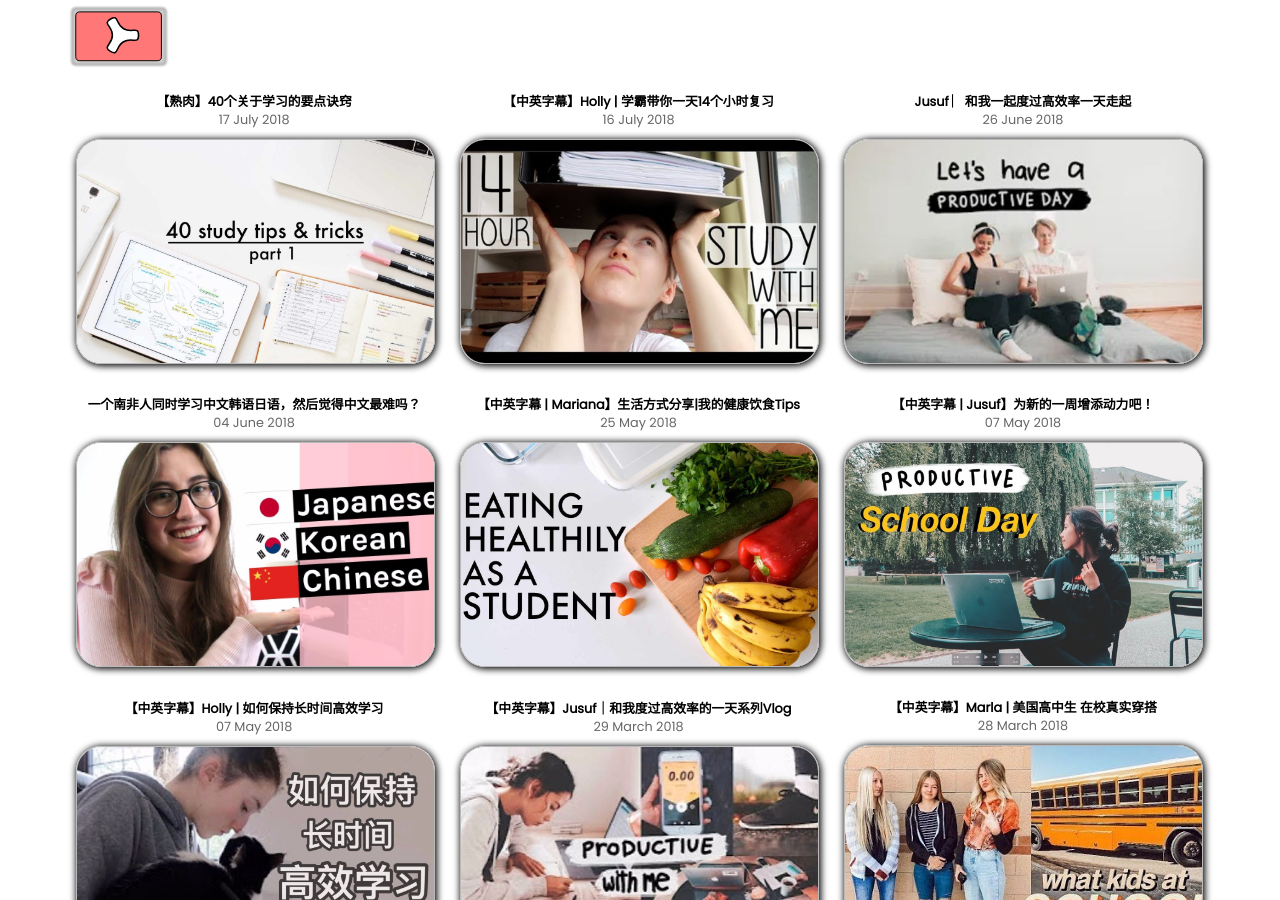
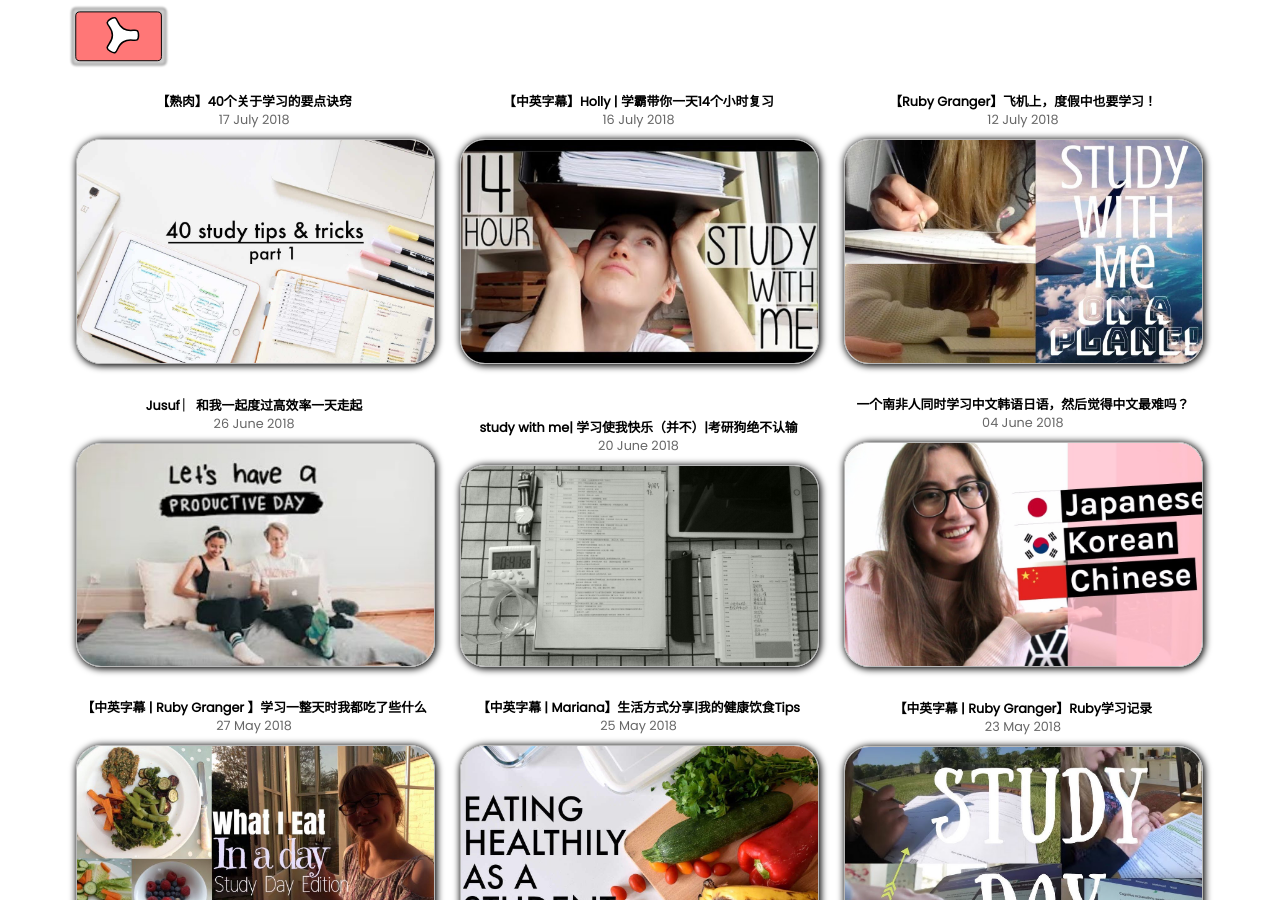
Before and after one commit to wblearn/study-video, a Jekyll site: the page built from pages/videos.html, in a window 1280 px wide and 900 px high. Built offline with Jekyll 4.4.1, drawn with Linux system fonts in a browser that asks for light colours; some of the changed text lies outside the part shown.

Commit message:
add video

```diff
--- a/_layouts/base.html
+++ b/_layouts/base.html
@@ -8,7 +8,7 @@ layout: compress
   	<main>
 	 		{{ content }}
 	 	</main>
- 		{% include footer.html %}
+ 		<!--{% include footer.html %}-->
  		{% include ga.html %}
  		<script src='{{ site.baseurl }}/assets/app.js'></script>
 	</body>
--- a/_layouts/compress.html
+++ b/_layouts/compress.html
@@ -3,7 +3,7 @@
 # Jekyll layout that compresses HTML
 # v1.1.1
 # http://jch.penibelst.de/
-# © 2015 Anatol Broder
+# © 2018 wblearn
 # MIT License
 #
 ---
--- /dev/null
+++ b/_videos/2018-05-23-ruby study record.md
@@ -0,0 +1,10 @@
+---
+title: 【中英字幕 | Ruby Granger】Ruby学习记录
+aid: 23822467
+cover_id: 302006692754849ff1a06294d89cafc6fe8fd435.jpg
+date: 2018-05-23
+tags: [studywithme]
+---
+[Jachoy](https://www.bilibili.com/video/av23822467?from=search&seid=16133448692912614824)
+
+看着她感觉学习也可以是件幸福的事啊~
--- /dev/null
+++ b/_videos/2018-05-27-What I Eat.md
@@ -0,0 +1,10 @@
+---
+title: 【中英字幕 | Ruby Granger 】学习一整天时我都吃了些什么
+aid: 24000348
+cover_id: af37ae1bc6561b0babf2cac930fccb06989ed0b1.jpg
+date: 2018-05-27
+tags: [studywithme]
+---
+[Jachoy](https://www.bilibili.com/video/av24000348?from=search&seid=16133448692912614824)
+
+我感觉我一天三顿吃这个活不过一周……,感觉除了早餐都是黑暗料理…,我的天，封面ruby穿这个漏肩的衣服真心美炸了
--- /dev/null
+++ b/_videos/2018-06-20-study make me happy.md
@@ -0,0 +1,12 @@
+---
+title: study with me| 学习使我快乐（并不）|考研狗绝不认输
+aid: 25280701
+cover_id: 5a15ee5dabd36283015607562f8d6b5bd87d4c85.jpg
+date: 2018-06-20
+tags: [studywithme]
+---
+[阿佗吖](https://www.bilibili.com/video/av25280701)
+
+GM Gasoline
+不知道为什么中午一睡就起不来(๑ò︵ò๑)
+顺手放了一张今天看到的动态壁纸hhh
--- /dev/null
+++ b/_videos/2018-07-12-study on a Plane.md
@@ -0,0 +1,10 @@
+---
+title: 【Ruby Granger】飞机上，度假中也要学习！
+aid: 26709792
+cover_id: d7a5437a15a3e291547cf9dc08ed6845b209a66f.jpg
+date: 2018-07-12
+tags: [studywithme]
+---
+[Jachoy](https://www.bilibili.com/video/av26709792?from=search&seid=16133448692912614824)
+
+乱糟糟的耳机线莫名可爱啊(*´∀`*),她怎么这么厉害这么自律啊TAT
```
Also changed, not shown: assets/img/bili_cover/302006692754849ff1a06294d89cafc6fe8fd435.jpg (added), assets/img/bili_cover/5a15ee5dabd36283015607562f8d6b5bd87d4c85.jpg (added), assets/img/bili_cover/af37ae1bc6561b0babf2cac930fccb06989ed0b1.jpg (added), assets/img/bili_cover/d7a5437a15a3e291547cf9dc08ed6845b209a66f.jpg (added).
